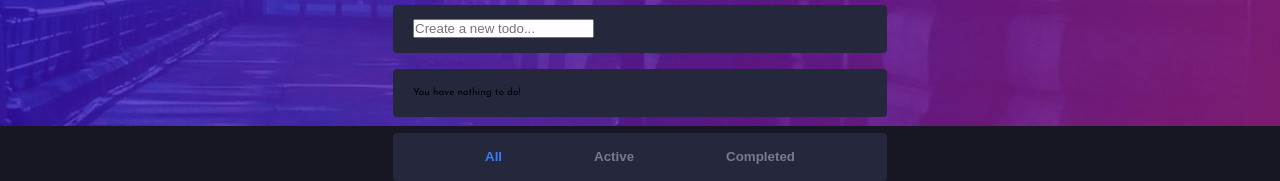
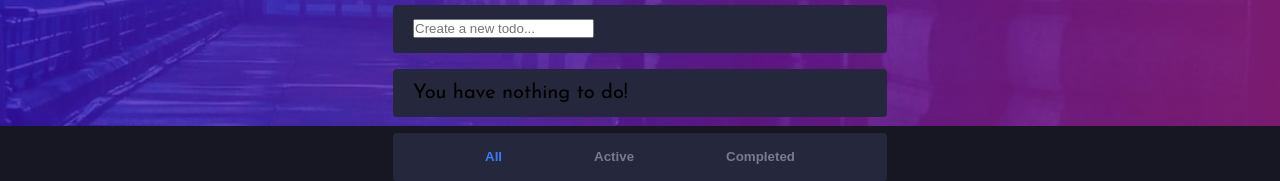
Before and after one commit to ClaytonDewey/todo-app, a React (Create React App) app: page / in a window 1280 px wide. Shown: the part 141-322 px from the top of the page. Built offline with nearby package versions, Linux system fonts and the light colour scheme.

Commit message:
Add h2 font-size

```diff
--- a/src/sass/base/_typography.scss
+++ b/src/sass/base/_typography.scss
@@ -9,3 +9,7 @@ h1 {
     letter-spacing: 6px;
   }
 }
+
+h2 {
+  font-size: 2rem;
+}
```
